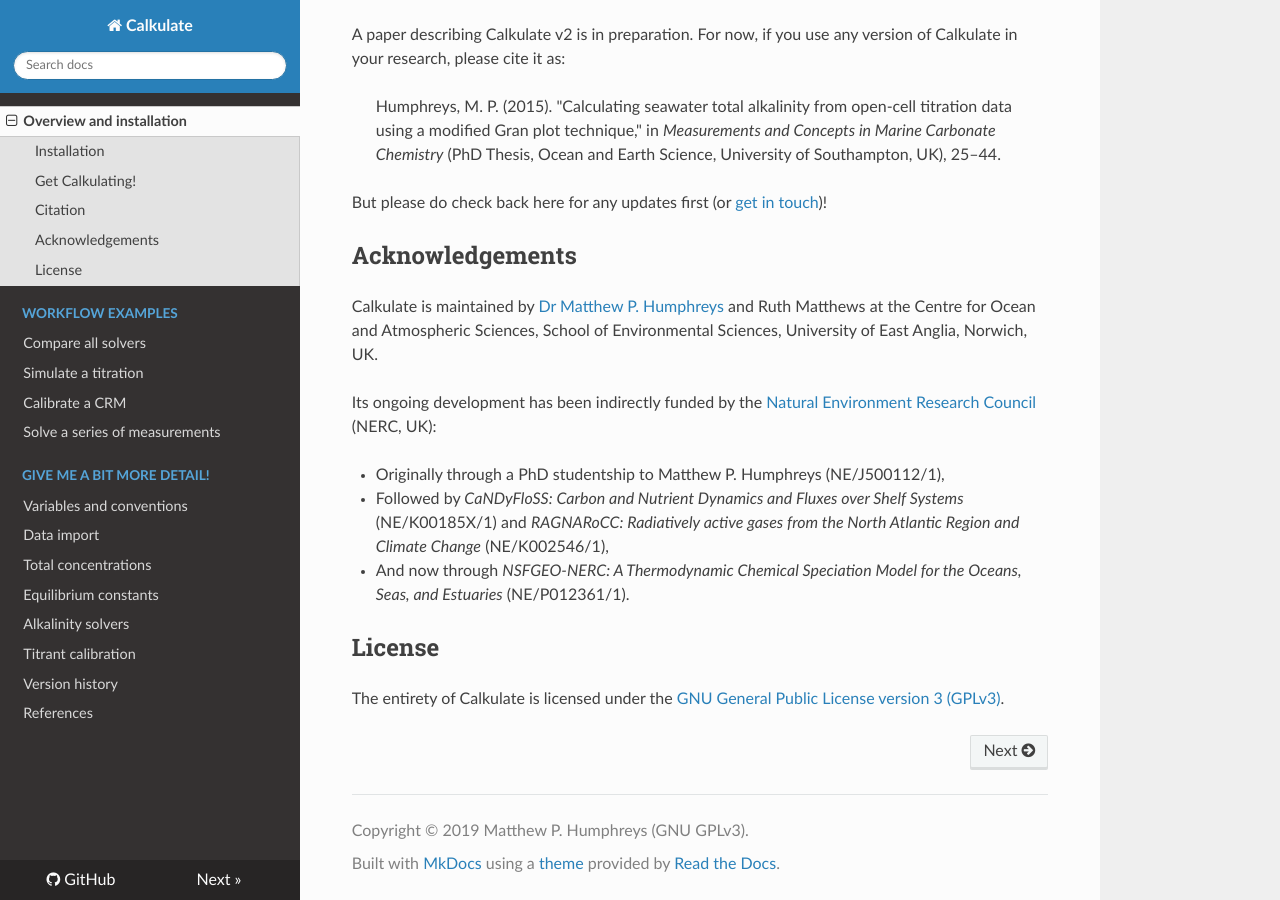
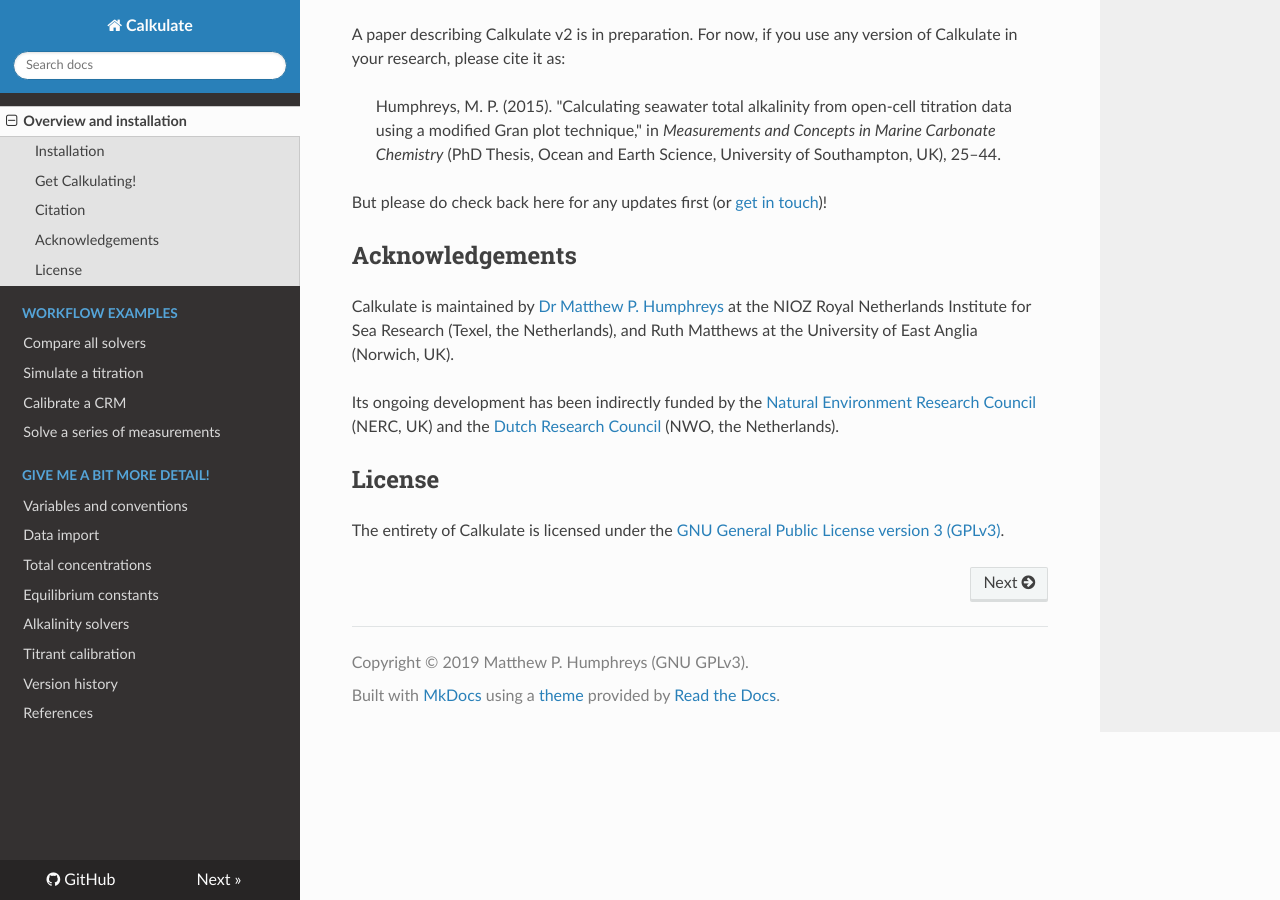
Before and after one commit to mvdh7/calkulate, an MkDocs documentation site: the page built from docs/index.md, in a window 1280 px wide and 900 px high, scrolled down 1095 px. Built offline with MkDocs 1.6.1, drawn with Linux system fonts in a browser that asks for light colours; nearby versions of some CDN libraries.

Commit message:
Update to NIOZ

```diff
--- a/docs/index.md
+++ b/docs/index.md
@@ -41,13 +41,15 @@
 
 ## Acknowledgements
 
-Calkulate is maintained by [Dr Matthew P. Humphreys](https://mvdh.xyz) and Ruth Matthews at the Centre for Ocean and Atmospheric Sciences, School of Environmental Sciences, University of East Anglia, Norwich, UK.
+Calkulate is maintained by [Dr Matthew P. Humphreys](https://mvdh.xyz) at the NIOZ Royal Netherlands Institute for Sea Research (Texel, the Netherlands), and Ruth Matthews at the University of East Anglia (Norwich, UK).
 
-Its ongoing development has been indirectly funded by the [Natural Environment Research Council](https://nerc.ukri.org/) (NERC, UK):
+Its ongoing development has been indirectly funded by the [Natural Environment Research Council](https://nerc.ukri.org/) (NERC, UK) and the [Dutch Research Council](https://www.nwo.nl/en) (NWO, the Netherlands).
 
+<!--
   * Originally through a PhD studentship to Matthew P. Humphreys (NE/J500112/1),
   * Followed by *CaNDyFloSS: Carbon and Nutrient Dynamics and Fluxes over Shelf Systems* (NE/K00185X/1) and *RAGNARoCC: Radiatively active gases from the North Atlantic Region and Climate Change* (NE/K002546/1),
-  * And now through *NSFGEO-NERC: A Thermodynamic Chemical Speciation Model for the Oceans, Seas, and Estuaries* (NE/P012361/1).
+  * Then through *NSFGEO-NERC: A Thermodynamic Chemical Speciation Model for the Oceans, Seas, and Estuaries* (NE/P012361/1).
+-->
 
 ## License
 
```
